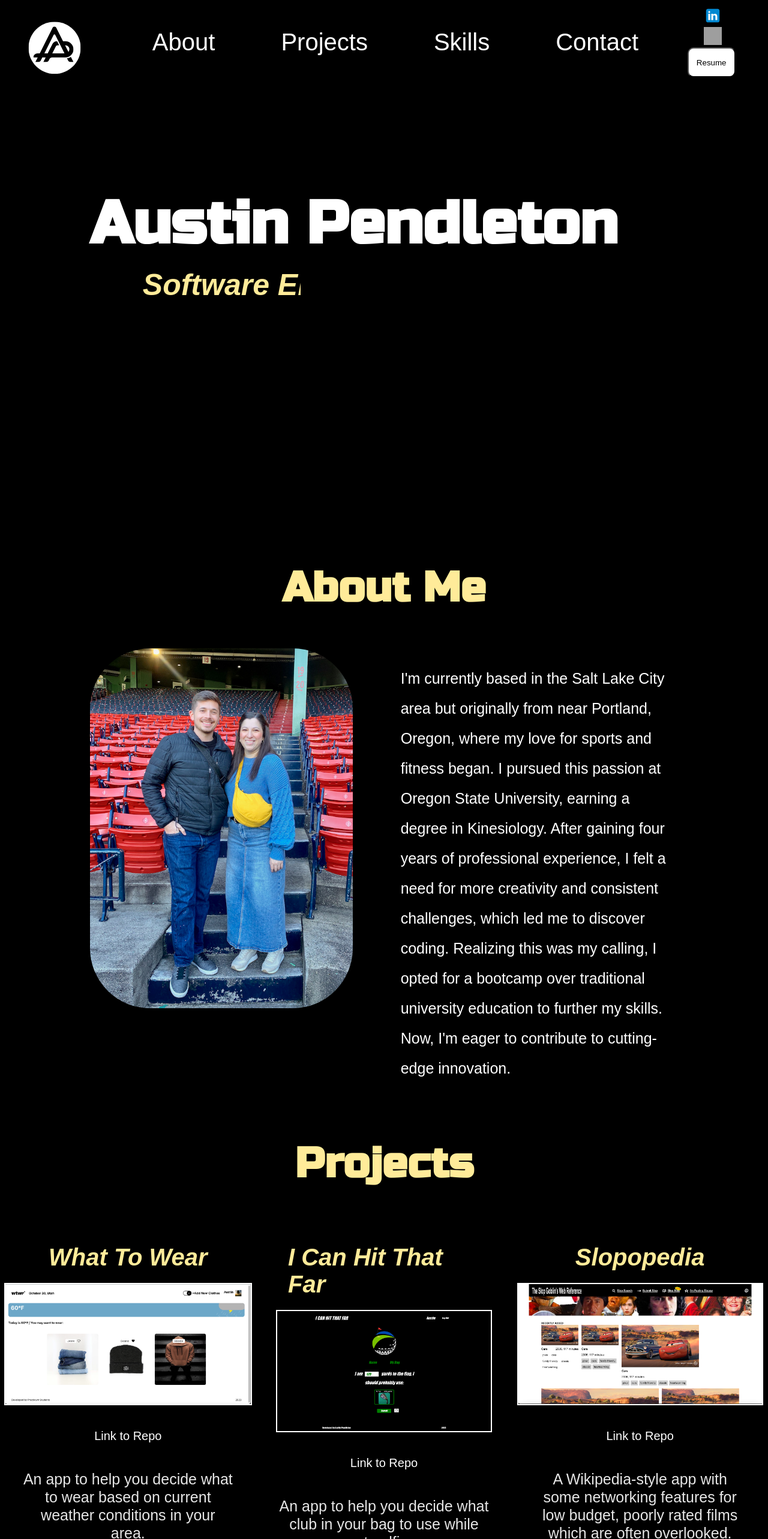
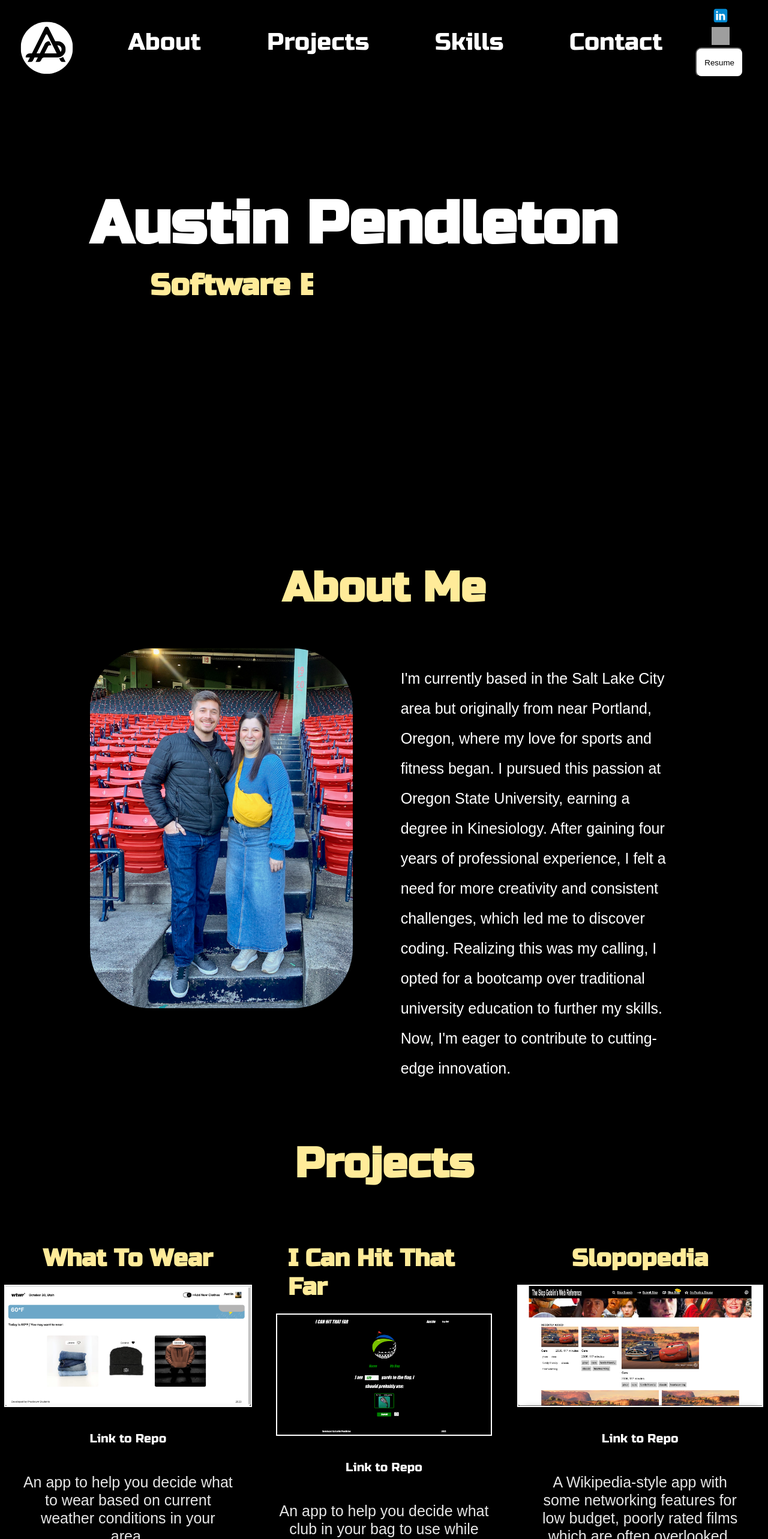
Before and after one commit to austinpendleton/portfolio_se, a React (Create React App) app: page / in a window 1280 px wide. Shown: the top 2566 px of the page at 60% size. Built offline with nearby package versions, Linux system fonts and the light colour scheme; grey boxes are pictures that could not be loaded; a web font is replaced by a local one.

Commit message:
Link to repo working

```diff
--- a/src/blocks/About.css
+++ b/src/blocks/About.css
@@ -3,7 +3,7 @@
 @import url("https://fonts.googleapis.com/css2?family=Russo+One&display=swap");
 
 .about {
-  max-height: 2000px;
+  max-height: 1800px;
   height: 120vh;
   background-color: black;
 }
--- a/src/blocks/Header.css
+++ b/src/blocks/Header.css
@@ -1,5 +1,5 @@
 @import url("https://fonts.googleapis.com/css?family=Playfair+Display");
-
+@import url("https://fonts.googleapis.com/css2?family=Russo+One&display=swap");
 .header {
   display: flex;
   justify-content: space-around;
@@ -30,7 +30,7 @@
 }
 .header__nav {
   display: flex;
-  font-family: "Playfair-Display", sans-serif;
+  font-family: "Russo One", sans-serif;
   font-weight: 300;
   z-index: 1;
   font-size: 40px;
--- a/src/blocks/Introduction.css
+++ b/src/blocks/Introduction.css
@@ -42,9 +42,9 @@
 }
 
 .title__text {
-  font-family: "Playfair-Display", sans-serif;
+  font-family: "Russo One", sans-serif;
   font-size: 50px;
-  font-style: italic;
+
   color: #ffeb99;
   overflow: hidden; /* Ensures the text doesn't overflow */
 
--- a/src/blocks/Languages.css
+++ b/src/blocks/Languages.css
@@ -5,7 +5,7 @@
   background-color: black;
   background-position: center;
   background-size: cover;
-  max-height: 2000px;
+  max-height: 800px;
   height: 110vh;
   padding-bottom: 50px;
 }
--- a/src/blocks/Projects.css
+++ b/src/blocks/Projects.css
@@ -2,7 +2,7 @@
 @import url("https://fonts.googleapis.com/css2?family=Russo+One&display=swap");
 
 .projects {
-  max-height: 2000px;
+  max-height: 1200px;
   height: 160vh;
   background-color: black;
   background-position: center;
@@ -58,11 +58,10 @@
 }
 
 .image__title {
-  font-family: "Playfair-Display", sans-serif;
+  font-family: "Russo One", sans-serif;
   font-size: 40px;
   font-weight: 900;
   color: #ffeb99;
-  font-style: italic;
   margin-bottom: 20px;
 }
 
@@ -113,11 +112,16 @@
   width: max-content;
 }
 .repo__link {
-  font-family: "Playfair-Display", sans-serif;
+  font-family: "Russo One", sans-serif;
   font-size: 20px;
   color: white;
   margin-bottom: 20px;
   width: max-content;
+}
+.link__to-repo {
+  text-decoration: none;
+  color: white;
+  cursor: pointer;
 }
 
 @media only screen and (max-width: 768px) {
--- a/src/components/Languages.js
+++ b/src/components/Languages.js
@@ -25,11 +25,11 @@ const Languages = () => {
       <div className="languages__title">
         <h1 className="languages__title-text">Skills</h1>
       </div>
-      <div className="languages__paragraph">
+      {/* <div className="languages__paragraph">
         <p className="languages__paragraph-text">
           These are some of the programs I am comfortable using...
         </p>
-      </div>
+      </div> */}
       <div className="languages__list">
         <img src={html} alt="HTML" className="languages__images" />
 
--- a/src/components/Projects.js
+++ b/src/components/Projects.js
@@ -15,7 +15,12 @@ const Projects = () => {
             <h1 className="image__title">What To Wear</h1>
             <img className="wtwr__image" src={wtwr} alt="WTWR app" />
           </div>
-          <p className="repo__link">Link to Repo</p>
+          <a
+            className="link__to-repo"
+            href="https://github.com/austinpendleton/se_project_react"
+          >
+            <p className="repo__link">Link to Repo</p>
+          </a>
           <div className="projects__wtwr-paragraph">
             <p className="projects__wtwr-paragraph-text">
               An app to help you decide what to wear based on current weather
@@ -35,7 +40,12 @@ const Projects = () => {
           <div className="golf__container">
             <h1 className="image__title">I Can Hit That Far</h1>
             <img className="golf__image" src={golf} alt="golf app" />
-            <p className="repo__link">Link to Repo</p>
+            <a
+              className="link__to-repo"
+              href="https://github.com/austinpendleton/hit_that_far_golf"
+            >
+              <p className="repo__link">Link to Repo</p>
+            </a>
           </div>
           <div className="projects__golf-paragraph">
             <p className="projects__golf-paragraph-text">
@@ -55,7 +65,12 @@ const Projects = () => {
           <div className="slop__container">
             <h1 className="image__title">Slopopedia</h1>
             <img className="slop__image" src={slopopedia} alt="Slopopedia" />
-            <p className="repo__link">Link to Repo</p>
+            <a
+              className="link__to-repo"
+              href="https://github.com/jahorwitz/slopopedia"
+            >
+              <p className="repo__link">Link to Repo</p>
+            </a>
           </div>
           <div className="projects__slop-paragraph">
             <p className="projects__slop-paragraph-text">
```
